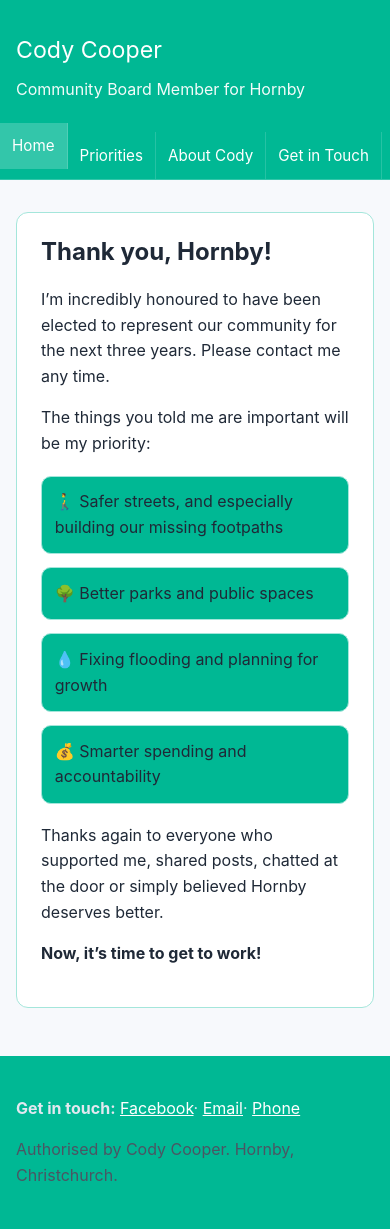
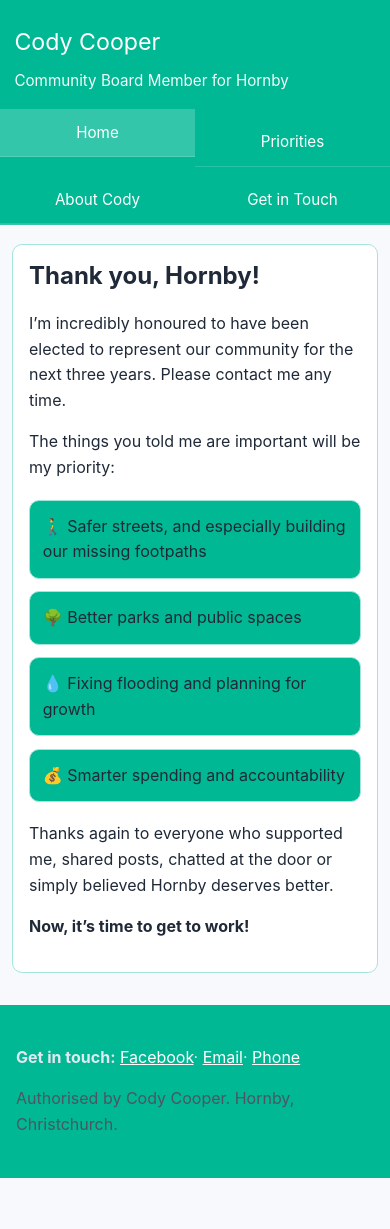
Before and after one commit to codyc1515/website, a Jekyll site: the page built from index.md, in a window 390 px wide. Built offline with Jekyll 4.4.1, drawn with Linux system fonts in a browser that asks for light colours; after the commit the page ends 1178 px from its top, so only the background shows below that.

Commit message:
Improve mobile responsiveness across site layout

```diff
--- a/assets/styles.css
+++ b/assets/styles.css
@@ -16,6 +16,14 @@ body {
   color: var(--text);
   background: var(--bg);
   line-height: 1.6;
+}
+
+img,
+svg,
+video,
+iframe {
+  max-width: 100%;
+  height: auto;
 }
 
 a { color: var(--brand); }
@@ -59,6 +67,10 @@ a:hover { color: var(--brand); }
   flex-wrap: wrap;
 }
 
+.site-nav li {
+  flex: 0 1 auto;
+}
+
 .site-nav a {
   display: inline-block;
   color: #fff;
@@ -78,6 +90,7 @@ a:hover { color: var(--brand); }
   border: 1px solid var(--border);
   border-radius: 12px;
   padding: 1.5rem;
+  overflow-wrap: anywhere;
 }
 
 h1 { line-height: 1.25; margin-top: 0; }
@@ -111,6 +124,51 @@ ol li + li { margin-top: .6rem; }
 .muted { color: var(--muted); }
 
 @media (max-width: 600px) {
+  .site-header {
+    padding: 1.5rem .9rem 1rem;
+  }
+
   .site-title { font-size: 1.45rem; }
-  .site-nav a { padding: .7rem .75rem; font-size: .95rem; }
+
+  .site-tagline {
+    font-size: .95rem;
+  }
+
+  .site-nav ul {
+    display: grid;
+    grid-template-columns: repeat(2, minmax(0, 1fr));
+  }
+
+  .site-nav li {
+    min-width: 0;
+  }
+
+  .site-nav a {
+    display: block;
+    width: 100%;
+    padding: .7rem .75rem;
+    font-size: .95rem;
+    border-right: 0;
+    border-bottom: 1px solid rgba(255,255,255,.15);
+    text-align: center;
+  }
+
+  .main-content {
+    padding: 1.2rem .75rem 2rem;
+  }
+
+  .page {
+    padding: 1rem;
+    border-radius: 10px;
+  }
+
+  .icon-grid {
+    grid-template-columns: 1fr;
+  }
 }
+
+@media (max-width: 380px) {
+  .site-nav ul {
+    grid-template-columns: 1fr;
+  }
+}
```
